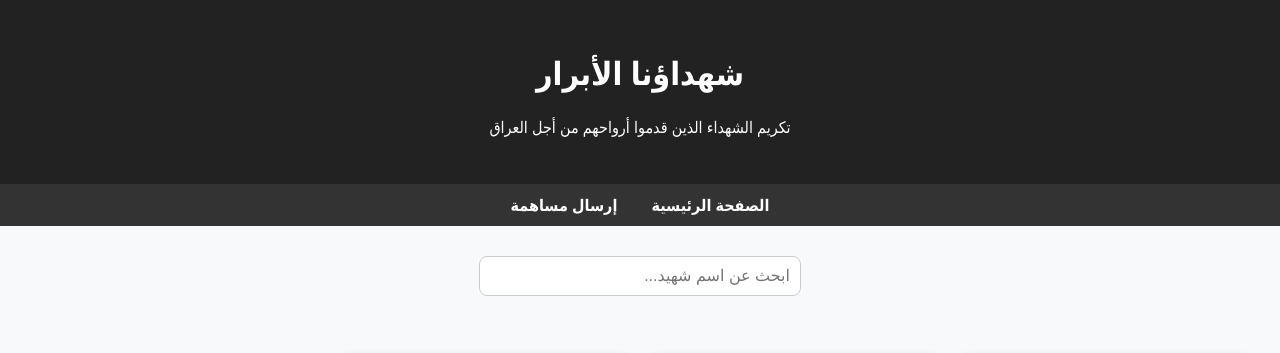
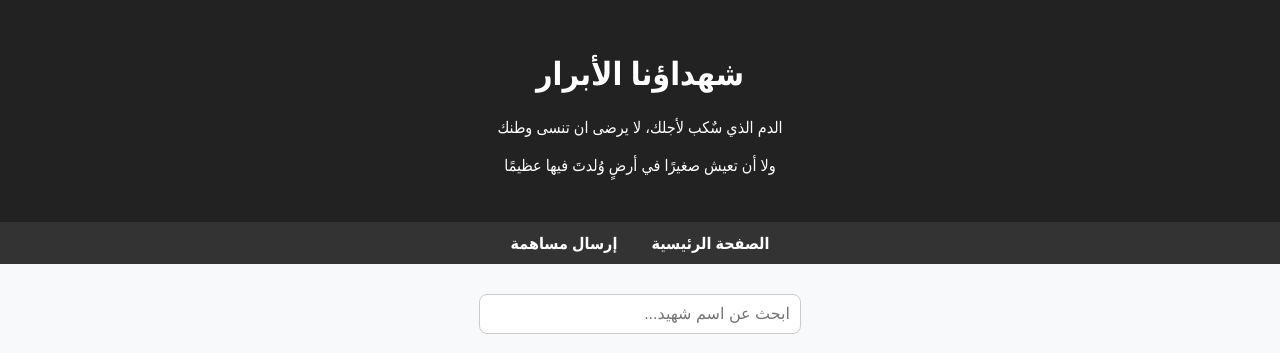
Before and after one commit to EhabAlSaydali/iraq-encyclopedia, a plain HTML site: page shaheed.html in a window 1280 px wide. Shown: the top 353 px of the page. Drawn offline with Linux system fonts and the light colour scheme.

Commit message:
Update shaheed.html

```diff
--- a/shaheed.html
+++ b/shaheed.html
@@ -87,7 +87,9 @@
 
   <header>
     <h1>شهداؤنا الأبرار</h1>
-    <p>تكريم الشهداء الذين قدموا أرواحهم من أجل العراق</p>
+    <p>الدم الذي سٌكب لأجلك، لا يرضى ان تنسى وطنك</p>
+    <p>ولا أن تعيش صغيرًا في أرضٍ وُلدتَ فيها عظيمًا</p>
+
   </header>
 
   <nav>
```
